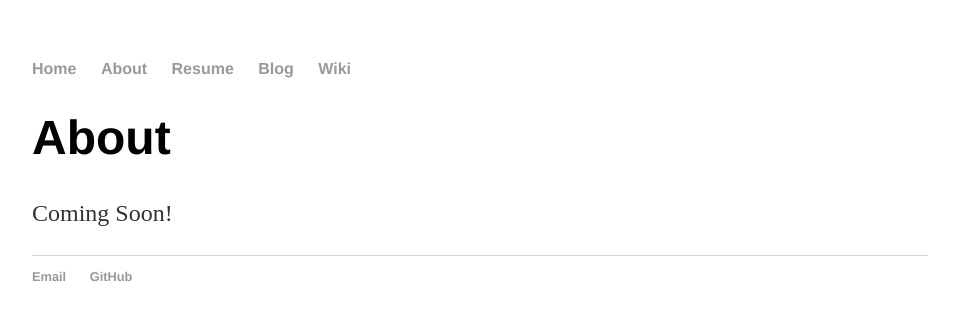
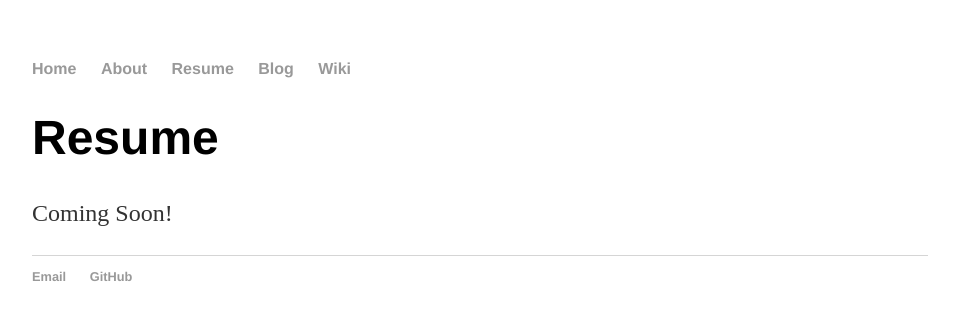
Before and after one commit to jessicatieman/jessicatieman.github.io, a Jekyll site: the page built from resume/index.html, in a window 1280 px wide. Shown: the top 320 px of the page, without its empty margins (160-1119 px from the left). Built offline with Jekyll 4.4.1, drawn with Linux system fonts in a browser that asks for light colours.

Commit message:
Update index.html

```diff
--- a/resume/index.html
+++ b/resume/index.html
@@ -3,6 +3,6 @@ layout: default
 title: Resume
 ---
 <div class="blurb">
-	<h1>About</h1>
+	<h1>Resume</h1>
 	<p>Coming Soon!</p>
 </div><!-- /.blurb -->
```
